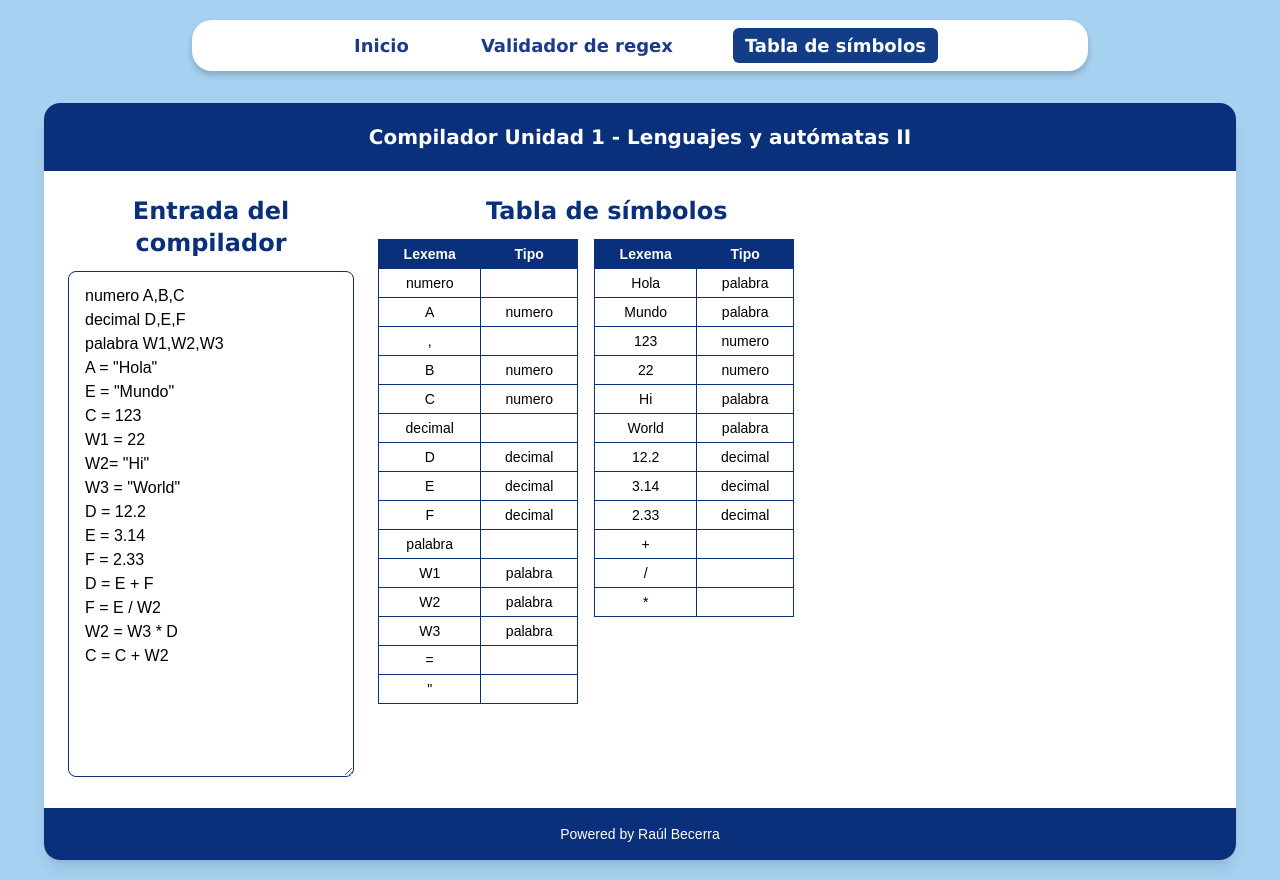
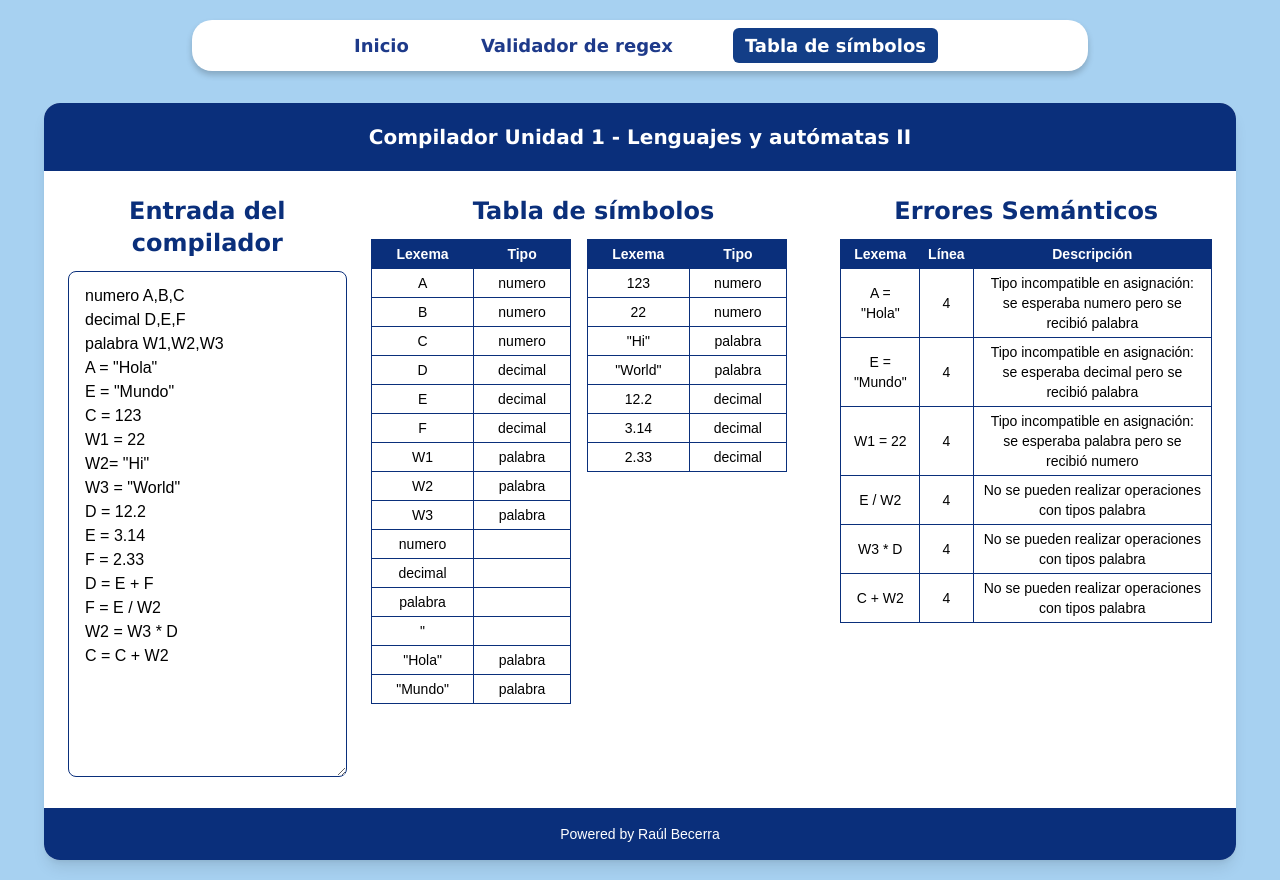
Before and after one commit to RaulBecerraB/LangsAndAutomataCompiler, a Next.js app: page /Symbol-table in a window 1280 px wide. Built offline with nearby package versions, Linux system fonts and the light colour scheme.

Commit message:
refactor(symbol-table): improve type validation for operations
- Remove currentType variable dependency
- Implement two-phase processing for declarations and operations
- Add robust type checking for arithmetic operations
- Enhance type compatibility validation in assignments

```diff
--- a/src/app/Symbol-table/page.jsx
+++ b/src/app/Symbol-table/page.jsx
@@ -21,6 +21,7 @@ C = C + W2`
 
   const [input, setInput] = useState(defaultInput)
   const [symbolTable, setSymbolTable] = useState([])
+  const [semanticErrors, setSemanticErrors] = useState([])
 
   // Función auxiliar para obtener símbolos únicos
   const getUniqueSymbols = (symbols) => {
@@ -36,74 +37,120 @@ C = C + W2`
   }
 
   const analyzeInput = (text) => {
+    const lines = text.split('\n')
     const tokens = text.match(/(".*?"|[A-Za-z_]\w*|\d*\.?\d+|[=+\-*/;,(){}]|"|[^ \t\n])/g) || []
     let declaredVariables = {}
-    let currentType = null
     const symbolsMap = new Map()
+    const errors = []
+    let currentLine = 1
 
     // Función auxiliar para determinar el tipo de un valor
     const getValueType = (value) => {
-      if (value === '"') return ''  // Las comillas solas no tienen tipo
+      if (value === '"') return ''
       if (value.startsWith('"') && value.endsWith('"')) {
-        // Separamos las comillas del contenido
         symbolsMap.set(`"_${symbolsMap.size}`, { lexema: '"', tipo: '' })
         return 'palabra'
       }
       if (value.includes('.')) return 'decimal'
       if (!isNaN(value)) return 'numero'
-      return null
+      return declaredVariables[value] || null
     }
 
+    // Función para encontrar el número de línea de un token
+    const findLineNumber = (token) => {
+      for (let i = 0; i < lines.length; i++) {
+        if (lines[i].includes(token)) {
+          return i + 1
+        }
+      }
+      return 1
+    }
+
+    // Procesar primero las declaraciones de variables
+    lines.forEach((line, index) => {
+      const lineTokens = line.trim().split(/[\s,]+/)
+      if (['numero', 'decimal', 'palabra'].includes(lineTokens[0].toLowerCase())) {
+        const type = lineTokens[0].toLowerCase()
+        lineTokens.slice(1).forEach(variable => {
+          if (/^[A-Za-z_]\w*$/.test(variable)) {
+            declaredVariables[variable] = type
+            symbolsMap.set(`${variable}_${symbolsMap.size}`, { lexema: variable, tipo: type })
+          }
+        })
+      }
+    })
+
+    // Procesar las operaciones y asignaciones
     for (let i = 0; i < tokens.length; i++) {
       const token = tokens[i].trim()
       if (!token) continue
 
-      if (['numero', 'decimal', 'palabra'].includes(token.toLowerCase())) {
-        currentType = token.toLowerCase()
-        if (i + 1 < tokens.length && /^[A-Za-z_]\w*$/.test(tokens[i + 1])) {
-          symbolsMap.set(`${token}_${symbolsMap.size}`, { lexema: token, tipo: '' })
+      currentLine = findLineNumber(token)
+
+      if (token === '=' && i > 0 && i < tokens.length - 1) {
+        const variable = tokens[i - 1]
+        let value = tokens[i + 1]
+        const varType = declaredVariables[variable]
+
+        // Si hay una operación después del valor
+        if (i + 2 < tokens.length && ['+', '-', '*', '/'].includes(tokens[i + 2])) {
+          const operator = tokens[i + 2]
+          const secondOperand = tokens[i + 3]
+
+          const firstOperandType = getValueType(value)
+          const secondOperandType = getValueType(secondOperand)
+
+          // Validar tipos en operaciones
+          if (firstOperandType === 'palabra' || secondOperandType === 'palabra') {
+            errors.push({
+              lexema: `${value} ${operator} ${secondOperand}`,
+              linea: currentLine,
+              descripcion: 'No se pueden realizar operaciones con tipos palabra'
+            })
+            continue
+          }
+
+          // Validar resultado de la operación con el tipo de la variable
+          const resultType = firstOperandType === 'decimal' || secondOperandType === 'decimal' ? 'decimal' : 'numero'
+
+          if (varType !== resultType && !(varType === 'decimal' && resultType === 'numero')) {
+            errors.push({
+              lexema: `${variable} = ${value} ${operator} ${secondOperand}`,
+              linea: currentLine,
+              descripcion: `Tipo incompatible en asignación: se esperaba ${varType} pero la operación resulta en ${resultType}`
+            })
+          }
+        } else {
+          // Asignación simple
+          const valueType = getValueType(value)
+          if (varType && valueType) {
+            const isCompatible = (
+              (varType === 'numero' && valueType === 'numero') ||
+              (varType === 'decimal' && (valueType === 'decimal' || valueType === 'numero')) ||
+              (varType === 'palabra' && valueType === 'palabra')
+            )
+
+            if (!isCompatible) {
+              errors.push({
+                lexema: `${variable} = ${value}`,
+                linea: currentLine,
+                descripcion: `Tipo incompatible en asignación: se esperaba ${varType} pero se recibió ${valueType}`
+              })
+            }
+          }
         }
-        continue
       }
 
-      if (currentType && /^[A-Za-z_]\w*$/.test(token)) {
-        declaredVariables[token] = currentType
-        symbolsMap.set(`${token}_${symbolsMap.size}`, { lexema: token, tipo: currentType })
-      }
-      else if (token === ',') {
-        symbolsMap.set(`${token}_${symbolsMap.size}`, { lexema: token, tipo: '' })
-      }
-      else if (token === ';') {
-        currentType = null
-        symbolsMap.set(`${token}_${symbolsMap.size}`, { lexema: token, tipo: '' })
-      }
-      else if (token === '=' || token === '"') {  // Agregamos las comillas como token
-        symbolsMap.set(`${token}_${symbolsMap.size}`, { lexema: token, tipo: '' })
-      }
-      else {
-        // Si es un valor después de un signo igual
-        if (i > 0 && tokens[i - 1] === '=') {
-          const valueType = getValueType(token)
-          if (token.startsWith('"') && token.endsWith('"')) {
-            // Agregamos el contenido sin las comillas
-            const content = token.slice(1, -1)
-            symbolsMap.set(`${content}_${symbolsMap.size}`, { lexema: content, tipo: 'palabra' })
-            // Agregamos la comilla de cierre
-            symbolsMap.set(`"_${symbolsMap.size}`, { lexema: '"', tipo: '' })
-          } else {
-            symbolsMap.set(`${token}_${symbolsMap.size}`, { lexema: token, tipo: valueType || '' })
-          }
-        }
-        // Para variables ya declaradas u otros tokens
-        else if (declaredVariables[token]) {
-          symbolsMap.set(`${token}_${symbolsMap.size}`, { lexema: token, tipo: declaredVariables[token] })
-        }
-        else {
-          symbolsMap.set(`${token}_${symbolsMap.size}`, { lexema: token, tipo: '' })
-        }
+      // Actualizar tabla de símbolos
+      if (!/[=+\-*/;,]/.test(token)) {
+        symbolsMap.set(`${token}_${symbolsMap.size}`, {
+          lexema: token,
+          tipo: getValueType(token) || ''
+        })
       }
     }
 
+    setSemanticErrors(errors)
     setSymbolTable(Array.from(symbolsMap.values()))
     setInput(text)
   }
@@ -168,6 +215,35 @@ C = C + W2`
                 </div>
               </div>
             )}
+
+            {/* Nueva columna - Tabla de errores semánticos */}
+            {input && (
+              <div className="w-full md:w-1/3">
+                <h2 className="text-[#0A2F7B] text-2xl font-semibold mb-3">
+                  Errores Semánticos
+                </h2>
+                <div className="w-full">
+                  <table className="w-full border-collapse border border-[#0A2F7B] text-sm">
+                    <thead>
+                      <tr className="bg-[#0A2F7B] text-white">
+                        <th className="px-2 py-1 border border-[#0A2F7B]">Lexema</th>
+                        <th className="px-2 py-1 border border-[#0A2F7B]">Línea</th>
+                        <th className="px-2 py-1 border border-[#0A2F7B]">Descripción</th>
+                      </tr>
+                    </thead>
+                    <tbody>
+                      {semanticErrors.map((error, index) => (
+                        <tr key={index} className="bg-white">
+                          <td className="px-2 py-1 border border-[#0A2F7B] text-center">{error.lexema}</td>
+                          <td className="px-2 py-1 border border-[#0A2F7B] text-center">{error.linea}</td>
+                          <td className="px-2 py-1 border border-[#0A2F7B] text-center">{error.descripcion}</td>
+                        </tr>
+                      ))}
+                    </tbody>
+                  </table>
+                </div>
+              </div>
+            )}
           </div>
         </div>
 
```
